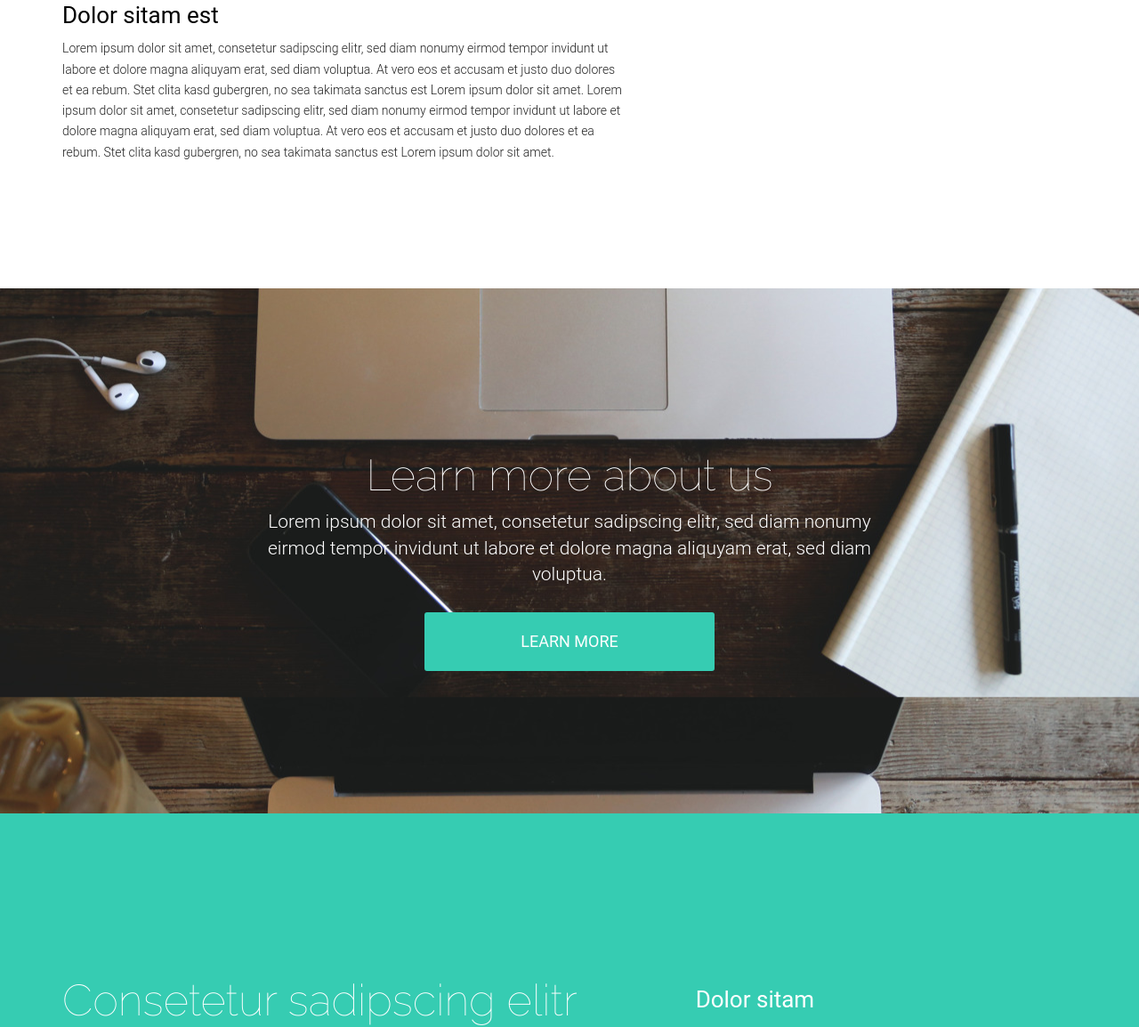
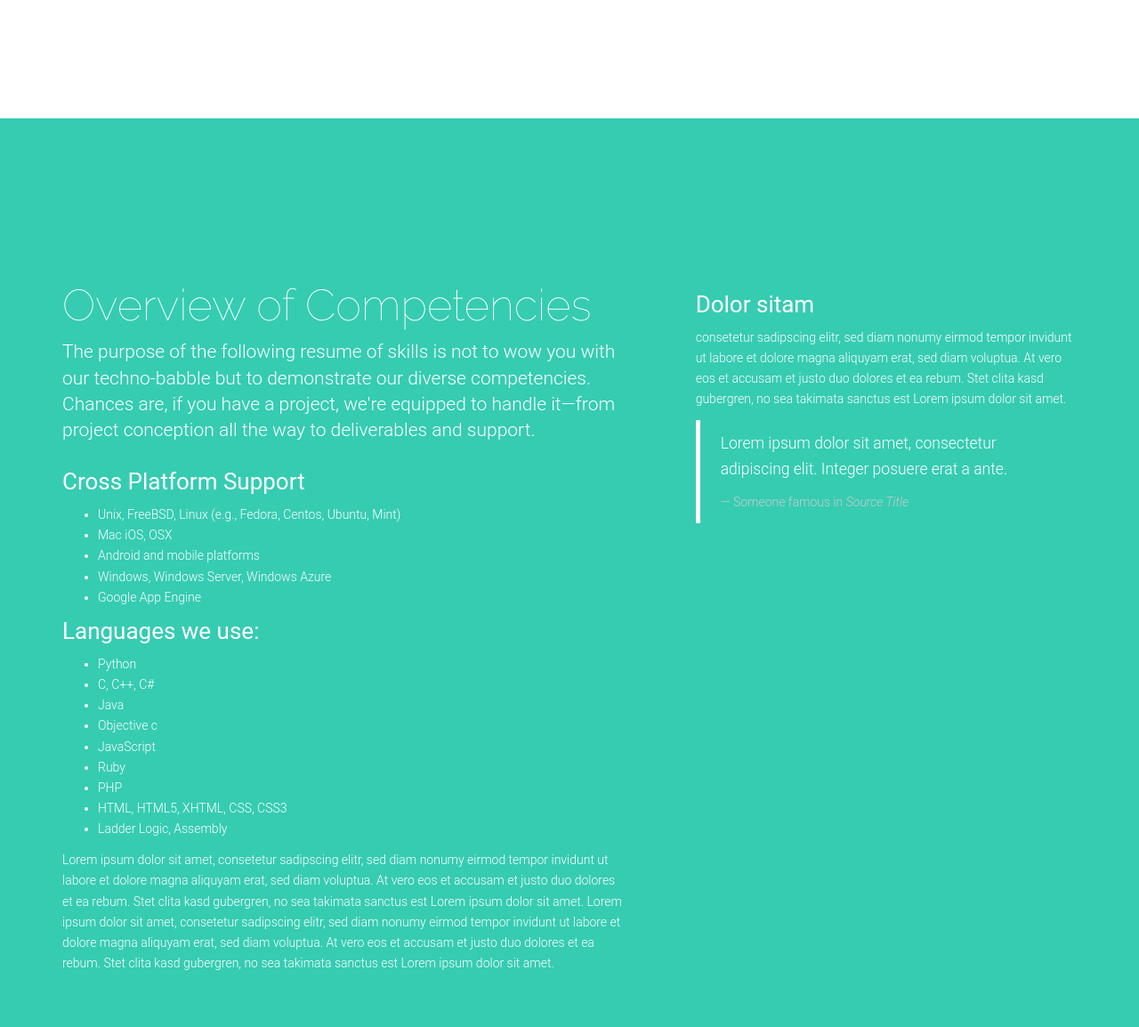
Before and after one commit to pyscape/pyscape_com, a plain HTML site: page services.html in a window 1280 px wide. Shown: the part 936-2090 px from the top of the page at 89% size. Drawn offline with Linux system fonts and the light colour scheme.

Commit message:
services resume content

```diff
--- a/services.html
+++ b/services.html
@@ -90,10 +90,9 @@
 						<p>Our clients often come to us in crisis. An engineer quit (or was fired) on short notice. A past developer was well over time and budget. Old, overbuilt code that was essential to the business’s daily operation began breaking down. </p>
 
 						<p>We mitigate crisis and navigate tough problems—all while offering our clients transparency and a straight-forward approach. We reject approaches to technology that mystify the process and leave you feeling like we’re Oz behind the curtain. We do this because we’ve seen the ways that the “leave it to me, I’m the expert” type of software and web engineers hurt companies by over-billing and underperforming. </p>
-                <h4>Dolor sitam est</h4>
-                <p>Lorem ipsum dolor sit amet, consetetur sadipscing elitr, sed diam nonumy eirmod tempor invidunt ut labore et dolore magna aliquyam erat, sed diam voluptua. At vero eos et accusam et justo duo dolores et ea rebum. Stet clita kasd gubergren, no sea takimata sanctus est Lorem ipsum dolor sit amet. Lorem ipsum dolor sit amet, consetetur sadipscing elitr, sed diam nonumy eirmod tempor invidunt ut labore et dolore magna aliquyam erat, sed diam voluptua. At vero eos et accusam et justo duo dolores et ea rebum. Stet clita kasd gubergren, no sea takimata sanctus est Lorem ipsum dolor sit amet.</p>
+
               </div>
-              <div class="col-md-5">
+              <!--<div class="col-md-5">
                 <blockquote>
                     <p>Lorem ipsum dolor sit amet, consectetur adipiscing elit. Integer posuere erat a ante.</p>
                     <footer>Someone famous in <cite title="Source Title">Source Title</cite></footer>
@@ -101,35 +100,43 @@
                 <h4>Consetetur sadipscing</h4>
                 <p>At vero eos et accusam et justo duo dolores et ea rebum. Stet clita kasd gubergren, no sea takimata sanctus est Lorem ipsum dolor sit amet. Lorem ipsum dolor sit amet, consetetur sadipscing elitr, sed diam nonumy eirmod tempor invidunt ut labore et dolore magna aliquyam erat, sed diam voluptua.</p>
                 <a class="btn btn-default btn-sm" href="#">Learn more</a>
-              </div>
+              </div> -->
             </div>
           </div>
         </section>
 
-        <!-- full background image -->
-        <section id="full" class="wrapper wrapper-contrast wrapper-lg wrapper-bg-gradient bg-img-cover" style="background-image: url(img/image7.jpg);background-size:cover;"  data-start="background-position:0% 150%;" data-top-bottom="background-position:0% 0%;">
-          <div class="container  wow fadeIn">
-            <div class="row">
-              <div class="col-md-8 col-md-offset-2 text-center">
-                  <h2>Learn more about us</h2>
-                  <p class="lead">
-                    Lorem ipsum dolor sit amet, consetetur sadipscing elitr, sed diam nonumy eirmod tempor invidunt ut labore et dolore magna aliquyam erat, sed diam voluptua.
-                  </p>
-              </div>
-              <div class="col-md-4 col-md-offset-4">
-                <a class="btn btn-primary btn-block btn-lg" href="#">Learn more</a>
-              </div>
-            </div>
-          </div>
-        </section>
+
 
         <!-- Contrast wrapper with sample content -->
         <section id="contrast" class="wrapper wrapper-accent wrapper-lg">
           <div class="container  wow fadeIn">
             <div class="row">
               <div class="col-md-7">
-                <h2>Consetetur sadipscing elitr</h2>
-                <p class="lead">Lorem ipsum dolor sit amet, consetetur sadipscing elitr, sed diam nonumy eirmod tempor invidunt ut labore et dolore magna aliquyam erat, sed diam voluptua. At vero eos et accusam et justo duo dolores et ea rebum.</p>
+                <h2>Overview of Competencies</h2>
+                <p class="lead">The purpose of the following resume of skills is not to wow you with our techno-babble but to demonstrate our diverse competencies. Chances are, if you have a project, we're equipped to handle it—from project conception all the way to deliverables and support.</p>
+
+                <h4>Cross Platform Support</h4>
+                <ul>
+                	<li>Unix, FreeBSD, Linux (e.g., Fedora, Centos, Ubuntu, Mint)</li>
+                	<li>Mac iOS, OSX</li>
+                	<li>Android and mobile platforms</li>
+                	<li>Windows, Windows Server, Windows Azure</li>
+                	<li>Google App Engine</li>
+                </ul>
+
+                <h4>Languages we use:</h4>
+                <ul>
+                	<li>Python</li>
+                	<li>C, C++, C# </li>
+                	<li>Java</li>
+                	<li>Objective c</li>
+                	<li>JavaScript</li>
+                	<li>Ruby</li>
+                	<li>PHP</li>
+                	<li>HTML, HTML5, XHTML, CSS, CSS3</li>
+                	<li>Ladder Logic, Assembly</li>
+                </ul>
+
                 <p>Lorem ipsum dolor sit amet, consetetur sadipscing elitr, sed diam nonumy eirmod tempor invidunt ut labore et dolore magna aliquyam erat, sed diam voluptua. At vero eos et accusam et justo duo dolores et ea rebum. Stet clita kasd gubergren, no sea takimata sanctus est Lorem ipsum dolor sit amet. Lorem ipsum dolor sit amet, consetetur sadipscing elitr, sed diam nonumy eirmod tempor invidunt ut labore et dolore magna aliquyam erat, sed diam voluptua. At vero eos et accusam et justo duo dolores et ea rebum. Stet clita kasd gubergren, no sea takimata sanctus est Lorem ipsum dolor sit amet.
                 </p>
               </div>
```
